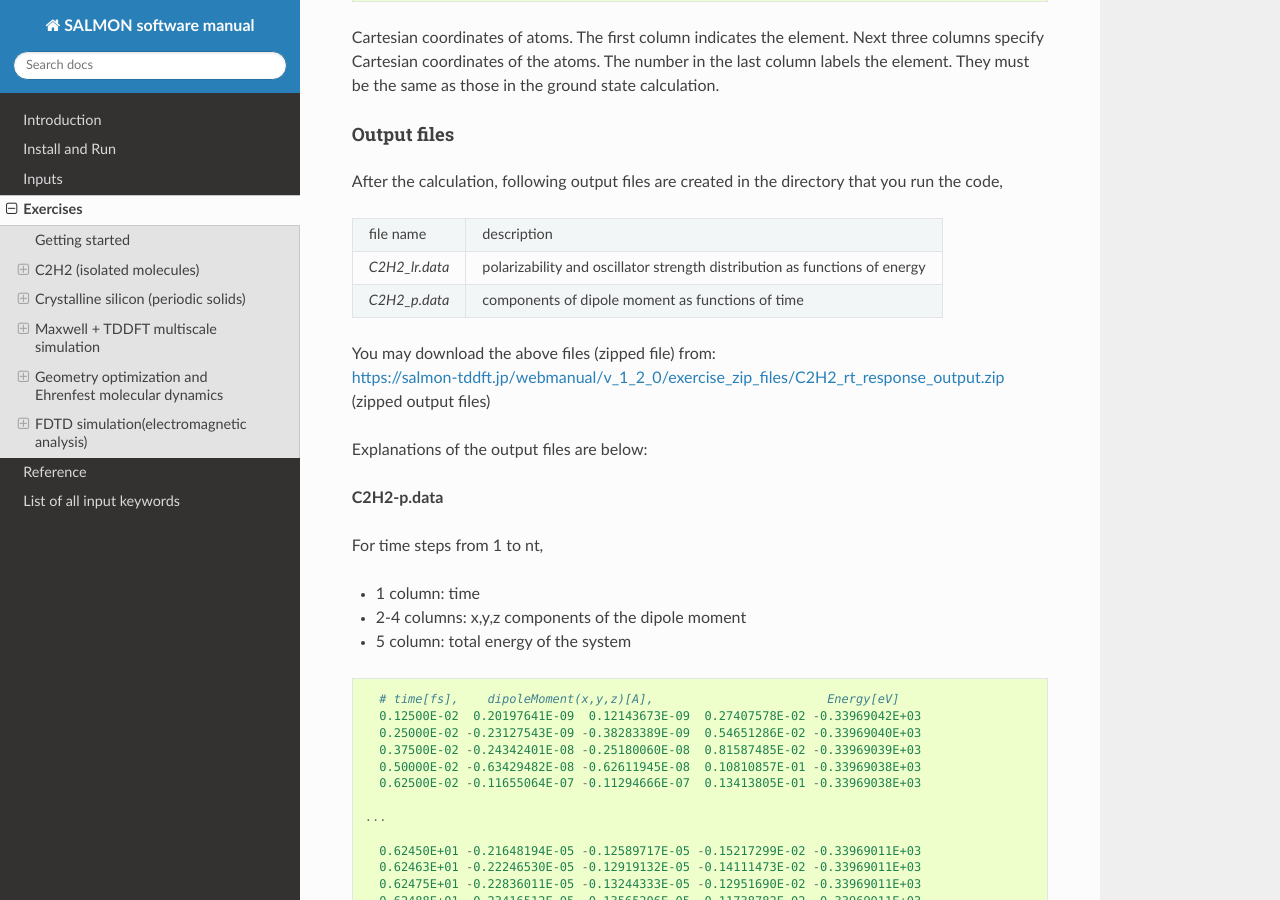
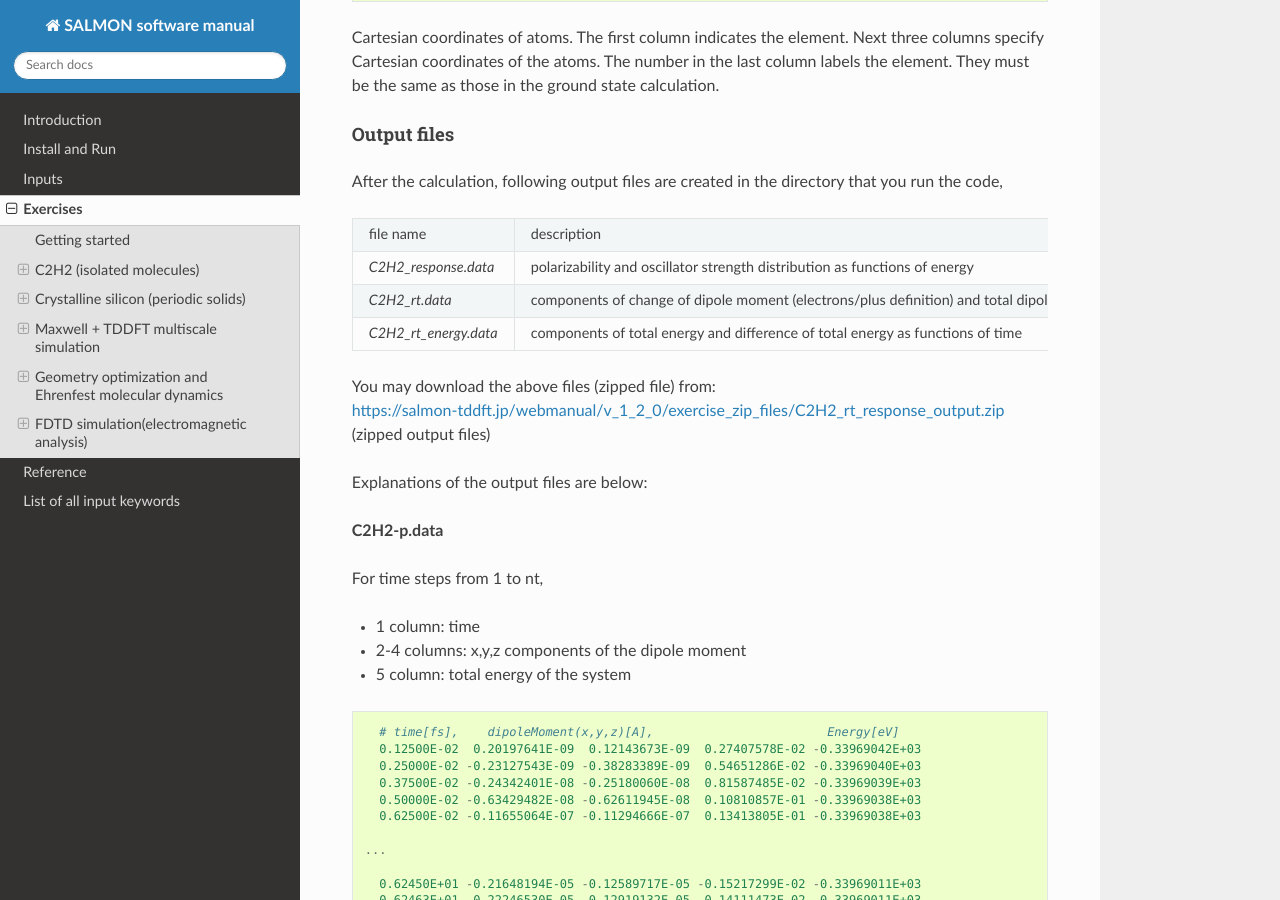
Before and after one commit to SALMON-TDDFT/SALMON-DOCS, a Sphinx documentation site: the page built from source/exercises.rst, in a window 1280 px wide and 900 px high, scrolled down 15719 px. Built offline with Sphinx 7.4.7 and the Read the Docs theme 2.0.0, drawn with Linux system fonts in a browser that asks for light colours; formulas are drawn with MathJax 3.

Commit message:
Update exercises.rst

```diff
--- a/source/exercises.rst
+++ b/source/exercises.rst
@@ -872,12 +872,21 @@ directory that you run the code,
 +-----------------------------------+-----------------------------------+
 | file name                         | description                       |
 +-----------------------------------+-----------------------------------+
-| *C2H2_lr.data*                    | polarizability and oscillator     |
+| *C2H2_response.data*              | polarizability and oscillator     |
 |                                   | strength distribution as          |
 |                                   | functions of energy               |
 +-----------------------------------+-----------------------------------+
-| *C2H2_p.data*                     | components of dipole moment as    |
-|                                   | functions of time                 |
+| *C2H2_rt.data*                    | components of                     |
+|                                   | change of dipole moment           |
+|                                   | (electrons/plus definition)       |
+|                                   | and total dipole moment           |
+|                                   | (electrons/minus + ions/plus)     |
+|                                   | as functions of time              |
++-----------------------------------+-----------------------------------+
+| *C2H2_rt_energy.data*             | components of                     |
+|                                   | total energy                      |
+|                                   | and difference of total energy    |
+|                                   | as functions of time              |
 +-----------------------------------+-----------------------------------+
 
 | You may download the above files (zipped file) from:
```
